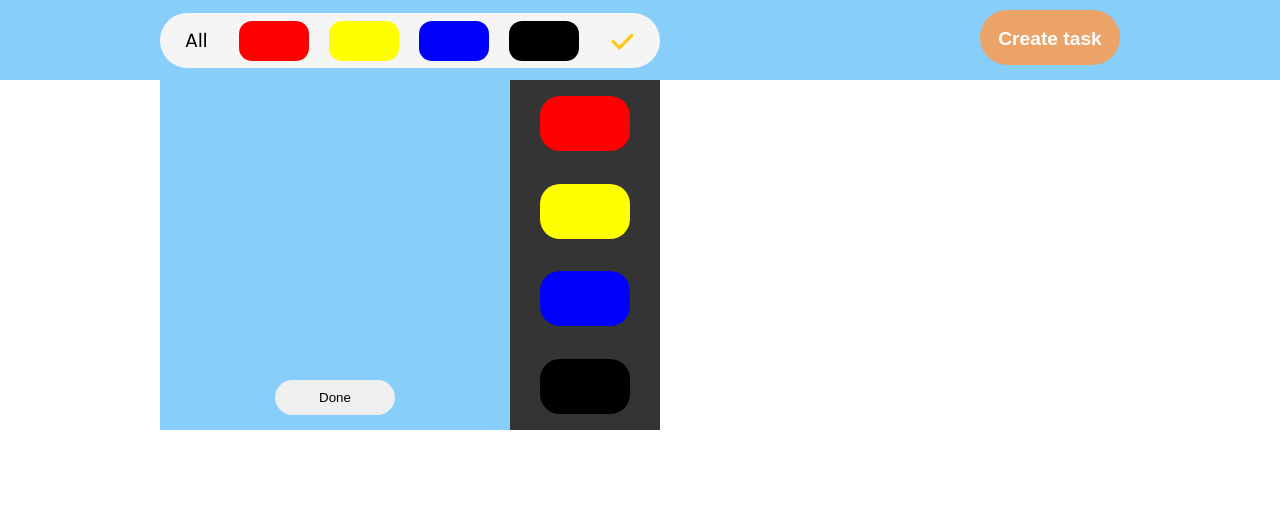
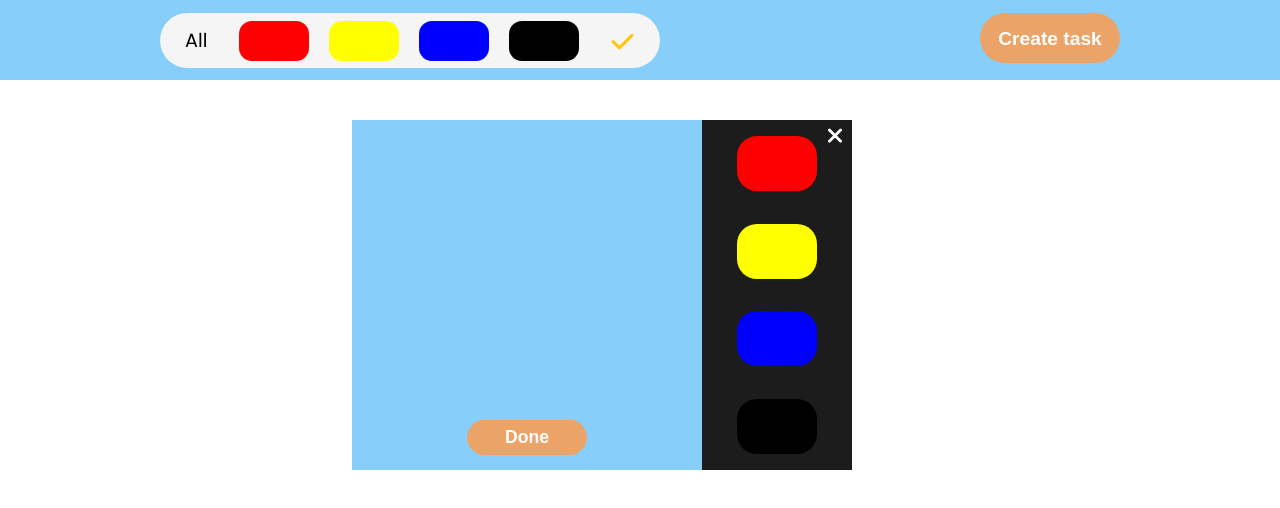
Before and after one commit to Pro-Abhi/JavaScript-Projects, a plain HTML site: page Mock Interview/index.html in a window 1280 px wide. Both pictures are taken after a click on the button "Create task". Drawn offline with Linux system fonts and the light colour scheme.

Commit message:
Project - Mock Interview

```diff
--- a/Mock Interview/app.js
+++ b/Mock Interview/app.js
@@ -0,0 +1,13 @@
+// show / hide input box
+let btn = document.querySelector(".btn");
+let input = document.querySelector(".box");
+
+btn.addEventListener("click", onOff);
+
+function onOff() {
+  if (input.style.display == "block") {
+    input.style.display = "none";
+  } else {
+    input.style.display = "block";
+  }
+}
--- a/Mock Interview/index.html
+++ b/Mock Interview/index.html
@@ -33,7 +33,7 @@
           </div>
         </div>
         <div class="right">
-          <button class="btn">Create task</button>
+          <button id="btn" class="btn">Create task</button>
         </div>
       </nav>
     </header>
@@ -42,7 +42,13 @@
       <section class="container">
         <div class="box flex">
           <div class="task flex">
-            <textarea class="input" name="input" id="" cols="30" rows="10"></textarea>
+            <textarea
+              class="input"
+              name="input"
+              id="input"
+              cols="20"
+              rows="5"
+            ></textarea>
             <button class="done-btn">Done</button>
           </div>
           <div class="color-side flex">
@@ -50,6 +56,7 @@
             <span class="size yellow"></span>
             <span class="size blue"></span>
             <span class="size black"></span>
+            <i class="fa-solid fa-xmark"></i>
           </div>
         </div>
       </section>
--- a/Mock Interview/style.css
+++ b/Mock Interview/style.css
@@ -49,6 +49,7 @@ body {
 }
 .all span {
   padding: 5px;
+  cursor: pointer;
 }
 
 /* colors section styling */
@@ -60,6 +61,7 @@ body {
   width: 70px;
   height: 40px;
   border-radius: 13px;
+  cursor: pointer;
 }
 
 .colors .red {
@@ -84,93 +86,108 @@ body {
   color: rgb(255, 199, 16);
   vertical-align: middle;
   padding: 5px;
-}
-
-/* hover effect */
-.all span:hover,
-.colors .size:hover,
-.fa-check:hover {
   cursor: pointer;
 }
 
 /* right side btn styling */
 .btn {
   width: 140px;
-  height: 55px;
+  height: 50px;
+  border: none;
   border-radius: 55px;
-  border: none;
   font-size: 1.2em;
-  line-height: 55px;
+  line-height: 50px;
   background-color: rgb(236, 163, 103);
   color: white;
   font-weight: bold;
-}
-
-.btn:hover {
   cursor: pointer;
 }
 
-
-.box{
+.box {
   max-width: 500px;
   height: 350px;
-  /* padding: 10px; */
+  position: relative;
+  top: 50%;
+  left: 20%;
+  display: none;
 }
 
-.task{
+.task {
   width: calc(500px - 150px);
+  height: 100%;
   flex-direction: column;
   background-color: lightskyblue;
+  position: absolute;
+  left: 0;
 }
 
-.task .input{
+.task .input {
   width: 100%;
   height: 85%;
   outline: none;
   border: none;
   background-color: lightskyblue;
-  padding: 10%;
+  padding: 30px;
   font-size: 1.5em;
   color: white;
   resize: none;
 }
 
-.task .done-btn{
+.task .done-btn {
   width: 120px;
   height: 10%;
   border: none;
   align-self: center;
   border-radius: 20px;
   margin-bottom: 15px;
+  background-color: rgb(236, 163, 103);
+  color: white;
+  font-size: 1.1em;
+  font-weight: bold;
+  cursor: pointer;
 }
 
-.color-side{
+.color-side {
   width: 150px;
   height: 100%;
-  background-color: rgba(12, 12, 12, 0.836);
+  background-color: rgba(12, 12, 12, 0.932);
   flex-direction: column;
   align-content: center;
   justify-content: space-around;
+  position: absolute;
+  top: 0;
+  right: 0;
 }
 
-.color-side .size{
-  width: 90px;
+.color-side .size {
+  width: 80px;
   height: 55px;
   border-radius: 20px;
+  cursor: pointer;
 }
 
-.color-side .red{
+.color-side .red {
   background-color: red;
 }
 
-.color-side .yellow{
+.color-side .yellow {
   background-color: yellow;
 }
 
-.color-side .blue{
+.color-side .blue {
   background-color: blue;
 }
 
-.color-side .black{
+.color-side .black {
   background-color: black;
 }
+
+.color-side .fa-xmark {
+  position: absolute;
+  top: 0;
+  right: 0;
+  padding: 5px 10px 0 0;
+  color: white;
+  font-size: 1.4em;
+  cursor: pointer;
+}
```
